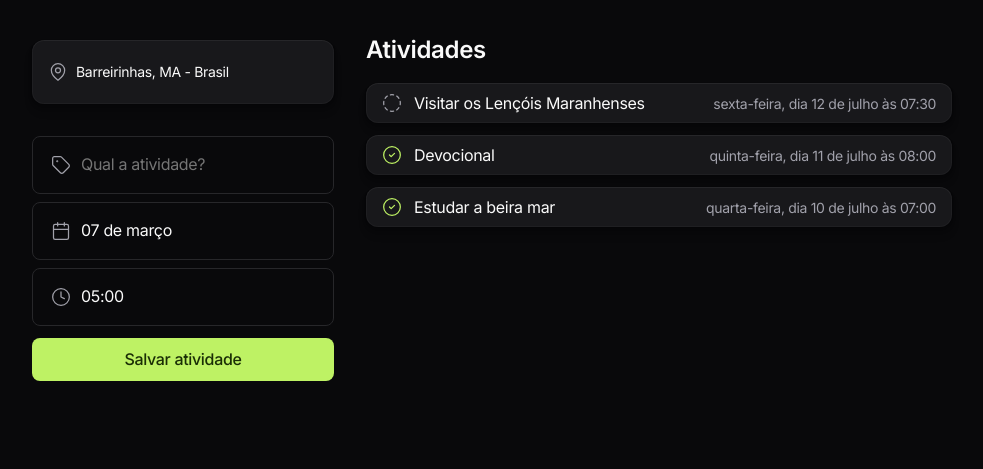
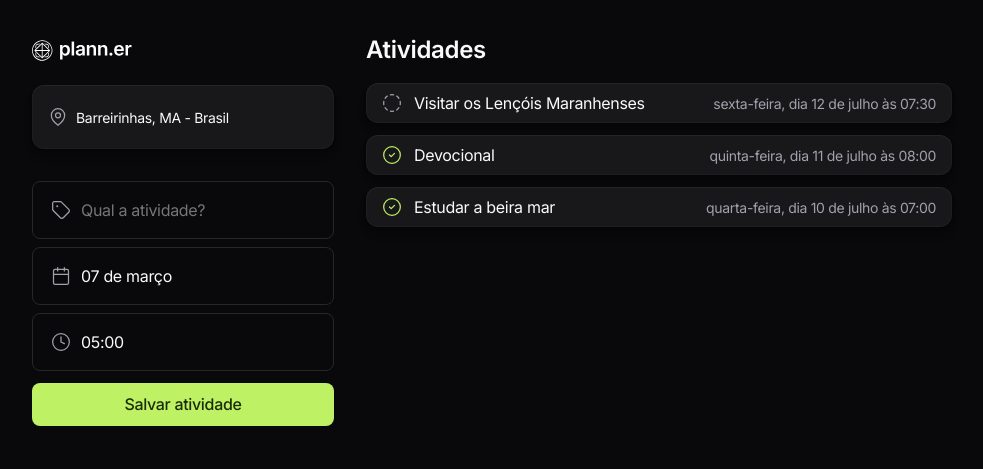
Before and after one commit to brunacostaz/plann.er, a plain HTML site: page index.html in a window 1280 px wide. Shown: the whole page, without its empty margins (148-1131 px from the left). Drawn offline with nearby package versions, Linux system fonts and the light colour scheme.

Commit message:
adição da logo e do favicon

```diff
--- a/index.html
+++ b/index.html
@@ -4,6 +4,7 @@
     <meta charset="UTF-8">
     <meta name="viewport" content="width=device-width, initial-scale=1.0">
     <link rel="stylesheet" href="style.css">
+    <link rel="shortcut icon" href="assets/favicon.svg" type="image/x-icon">
     <title>plann.er</title>
 
     <link rel="preconnect" href="https://fonts.googleapis.com">
@@ -19,6 +20,7 @@
     <div id="app">
 
         <form onsubmit="salvarAtividade(event)">
+            <img src="assets/logo.svg" alt="logo plann.er" id="logo">
             <div id="viagem" class="card-bg">
                 <img src="assets/destino.svg" alt="ponteiro de destino da viagem">
                 <p>Barreirinhas, MA - Brasil</p>
@@ -45,7 +47,6 @@
             </div>
             <button>Salvar atividade</button>
         </form>
-
         <main>
             <h1>Atividades</h1>
             <section></section>
--- a/style.css
+++ b/style.css
@@ -32,6 +32,11 @@ html, input, select, button, option{
     padding: 40px 20px;
     max-width: 350px;
     margin: auto;
+}
+
+#logo {
+    margin: 0 auto 20px;
+    width: 100px;
 }
 
 /* form - destino da viagem */
@@ -85,7 +90,7 @@ button {
     margin-top: 12px;
     padding: 12px 20px;
     border: none;
-    background-color: #BEF264;
+    background-color: rgb(190, 242, 100);
     border-radius: 8px;
 
     color: #1A2E05;
```
Also changed, not shown: assets/favicon.svg (added), assets/logo.svg (added).
